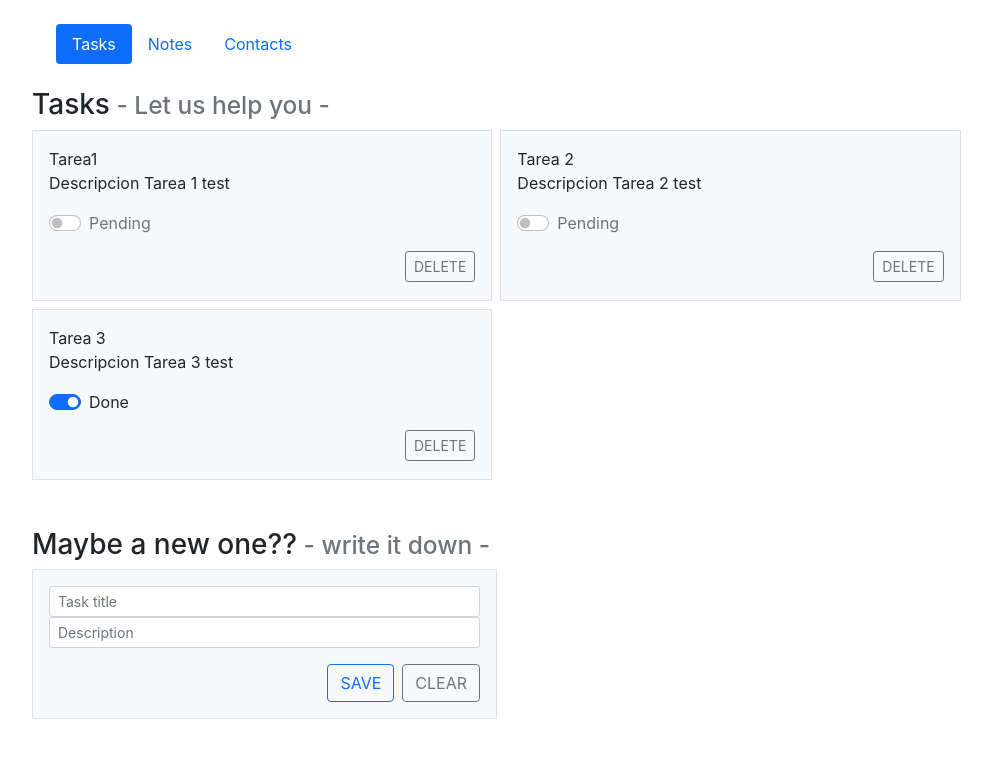
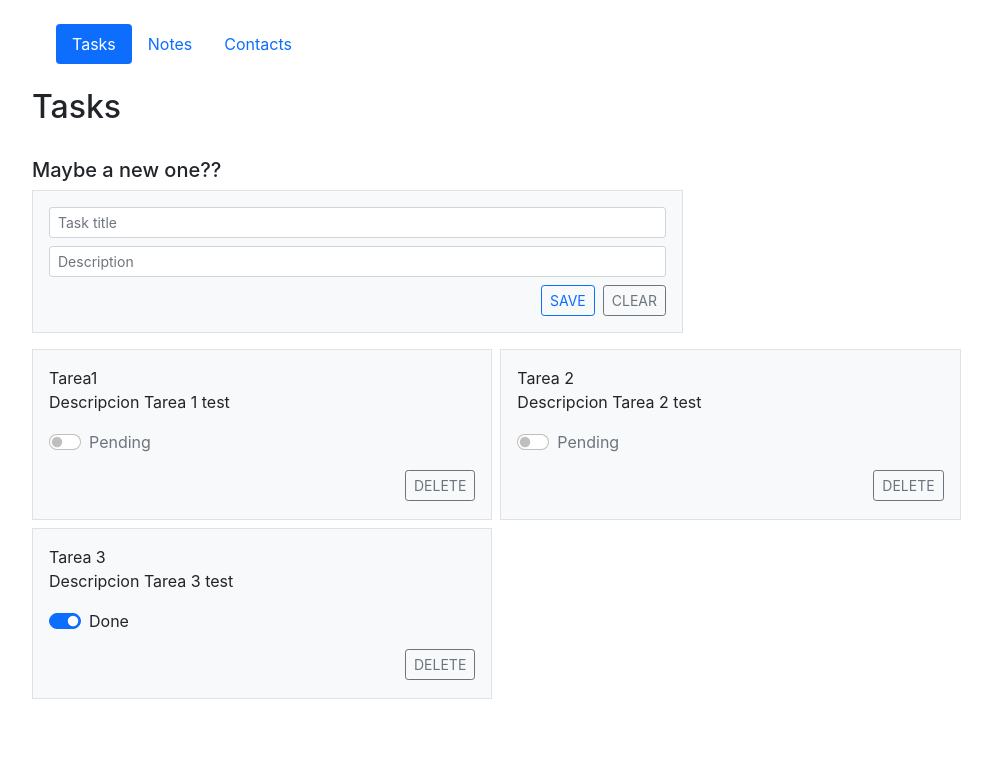
Before and after one commit to scottimariano/toDo-App, a React (Create React App) app: page /tasks in a window 1280 px wide. Shown: the top 758 px of the page, without its empty margins (50-1042 px from the left). Built offline with nearby package versions, Linux system fonts and the light colour scheme.

Commit message:
Router added

```diff
--- a/package.json
+++ b/package.json
@@ -2,7 +2,6 @@
   "name": "todo-app",
   "version": "0.1.0",
   "private": true,
-  "homepage": "https://scottimariano.github.io",
   "dependencies": {
     "@testing-library/jest-dom": "^5.16.2",
     "@testing-library/react": "^12.1.4",
@@ -18,9 +17,7 @@
     "start": "react-scripts start",
     "build": "react-scripts build",
     "test": "react-scripts test",
-    "eject": "react-scripts eject",
-    "predeploy": "npm run build",
-    "deploy": "gh-pages -d build"
+    "eject": "react-scripts eject"
   },
   "eslintConfig": {
     "extends": [
--- a/src/App.js
+++ b/src/App.js
@@ -1,16 +1,13 @@
 import React from 'react';
 import Tareas from './componentes/Tareas';
 import NavBar from './componentes/NavBar';
-import {Link, BrowserRouter, Route} from 'react-router-dom'
-
-
-
+import {Routes, Route} from "react-router-dom";
 
 class App extends React.Component {
   constructor(props) {
     super(props)
     this.state = {
-      //toDos: []
+      //toDos: [],
       toDos: [{id:0, name: 'Tarea1', descripcion: 'Descripcion Tarea 1 test', completed: false}, {id:1, name: 'Tarea 2', descripcion: 'Descripcion Tarea 2 test',completed: false}, {id:2, name: 'Tarea 3', descripcion: 'Descripcion Tarea 3 test', completed: true}],
 
       operations: {
@@ -38,14 +35,18 @@ class App extends React.Component {
 
   }
 
-
   render () {
     return (
+
       <div class="container">
         <header>
           <NavBar />
         </header>
-        <Tareas toDos={this.state.toDos} operations={this.state.operations}/>
+        <Routes>
+          <Route path='/tasks' element={<Tareas toDos={this.state.toDos} operations={this.state.operations}/>} />
+          <Route path='/notes' element={<h1>NOTES</h1>} />
+          <Route path='/contacts' element={<h1>CONTACTS</h1>} />
+        </Routes>
       </div>
     );
   }
--- /dev/null
+++ b/src/componentes/Form.js
@@ -0,0 +1,45 @@
+import React from 'react';
+import shortid from 'shortid';
+
+let newTaskTitlePreview = '';
+let newTaskDescPreview = '';
+
+class Form extends React.Component {
+    previewDesc (e) {
+        newTaskDescPreview = e.target.value
+    }
+
+    previewTitle (e) {
+        newTaskTitlePreview = e.target.value
+    }
+
+    sendTodo (){
+        let newTodo = {}
+        newTodo.id = shortid.generate();
+        newTodo.name = newTaskTitlePreview;
+        newTodo.descripcion = newTaskDescPreview;
+        newTodo.completed = false;
+        this.props.operations.addTodo(newTodo);
+        document.getElementById("myForm").reset();
+    }
+
+    render () {
+        return (
+            <div class="col-7">
+                    <div class="p-3 border bg-light">
+                    <form id='myForm' onSubmit={() => this.sendTodo()}>
+                        <input class="form-control form-control-sm" type="text" placeholder="Task title" aria-label=".form-control-sm example" onChange={this.previewTitle} required/>
+                        <input class="form-control form-control-sm mt-2" type="text" placeholder="Description" aria-label=".form-control-sm example" onChange={this.previewDesc} required/>
+                        <div class="d-flex justify-content-end">
+                            <input type="submit" class="btn btn-sm btn-outline-primary mt-2 me-2" value='SAVE'/>
+                            <input type="reset" class="btn btn-sm btn-outline-secondary mt-2" value='CLEAR' />
+                        </div>
+                    </form>
+                    </div>
+            </div>
+
+        );
+    }
+}
+
+export default Form;
--- a/src/componentes/NavBar.js
+++ b/src/componentes/NavBar.js
@@ -1,17 +1,18 @@
 import React from 'react';
+import { Link } from 'react-router-dom';
 
 function NavBar(props) {
     return (
         <div>
             <ul class="nav nav-pills p-4">
                 <li class="nav-item">
-                    <a class="nav-link active" aria-current="page" href="#">Tasks</a>
+                    <Link to='/tasks' class="nav-link active" aria-current="page">Tasks</Link>
                 </li>
                 <li class="nav-item">
-                    <a class="nav-link" href="#">Notes</a>
+                    <Link to='/notes' class='nav-link'>Notes</Link>
                 </li>
                 <li class="nav-item">
-                    <a class="nav-link" href="#">Contacts</a>
+                <Link to='/contacts' class='nav-link'>Contacts</Link>
                 </li>
           </ul>
         </div>
--- a/src/componentes/Tareas.js
+++ b/src/componentes/Tareas.js
@@ -1,75 +1,27 @@
 import React from 'react';
 import Tarea from './Tarea';
-import shortid from 'shortid';
-
-let newTaskTitlePreview = ''
-let newTaskDescPreview = ''
-let  emptyTodo = {
-    id:'',
-    name: '',
-    descripcion: '',
-    completed: '',
-    }
-
+import Form from './Form'
 
 class Tareas extends React.Component {
-    previewDesc (e) {
-        newTaskDescPreview = e.target.value
-    }
-
-    previewTitle (e) {
-        newTaskTitlePreview = e.target.value
-    }
-
-    sendTodo (){
-        let newTodo = {}
-        newTodo.id = shortid.generate();
-        newTodo.name = newTaskTitlePreview;
-        newTodo.descripcion = newTaskDescPreview;
-        newTodo.completed = false;
-        this.props.operations.addTodo(newTodo);
-    }
-
-
     render () {
         return (
             <div>
-                <h3>
+                <h2>
                     Tasks
-                    <small class="text-muted"> - Let us help you - </small>
-                </h3>
+                </h2>
                 {this.props.toDos.length ? null : <div>You don't have any pending tasks. <br/> If you can think of any, just write it down here</div>}
-                <div class="row g-2">
-                    {this.props.toDos.map((toDo) => (
-                        <Tarea key={toDo.id} tareaId={toDo.id} tareaName={toDo.name} tareaDescripcion={toDo.descripcion} tareaCompleted={toDo.completed} handleChange={this.props.operations.handleChangeCompleted} operations={this.props.operations}/>
-                        ))
-                    }
+                <br/>
+                <h5>
+                    Maybe a new one??
+                </h5>
+                <Form operations={this.props.operations}></Form>
+                <div class="row g-2 mt-2">
+                        {this.props.toDos.map((toDo) => (
+                            <Tarea key={toDo.id} tareaId={toDo.id} tareaName={toDo.name} tareaDescripcion={toDo.descripcion} tareaCompleted={toDo.completed} handleChange={this.props.operations.handleChangeCompleted} operations={this.props.operations}/>
+                            ))
+                        }
                 </div>
-                <div>
-                    <br/>
-                    <br/>
-                    <h3>
-                        Maybe a new one??
-                        <small class="text-muted"> - write it down - </small>
-                    </h3>
 
-                    <div class="col-5">
-                        <div class="p-3 border bg-light">
-                            <input class="form-control form-control-sm" type="text" placeholder="Task title" aria-label=".form-control-sm example" onChange={this.previewTitle}/>
-                            <input class="form-control form-control-sm" type="text" placeholder="Description" aria-label=".form-control-sm example" onChange={this.previewDesc}/>
-                            <div class="d-grid gap-2 d-md-flex justify-content-md-end">
-                                <button type="button" class="btn btn-outline-primary mt-3" onClick={() => this.sendTodo()}>
-                                    SAVE
-                                </button>
-                                <button type="button" class="btn btn-outline-secondary mt-3">
-                                    CLEAR
-                                </button>
-                            </div>
-                        </div>
-                    </div>
-
-
-                </div>
             </div>
         );
     }
--- a/src/index.js
+++ b/src/index.js
@@ -2,10 +2,14 @@ import React from 'react';
 import ReactDOM from 'react-dom';
 import './index.css';
 import App from './App';
+import {BrowserRouter as Router} from 'react-router-dom'
 
 ReactDOM.render(
   <React.StrictMode>
-    <App />
+    <Router>
+      <App />
+    </Router>
+
   </React.StrictMode>,
   document.getElementById('root')
 );
```
